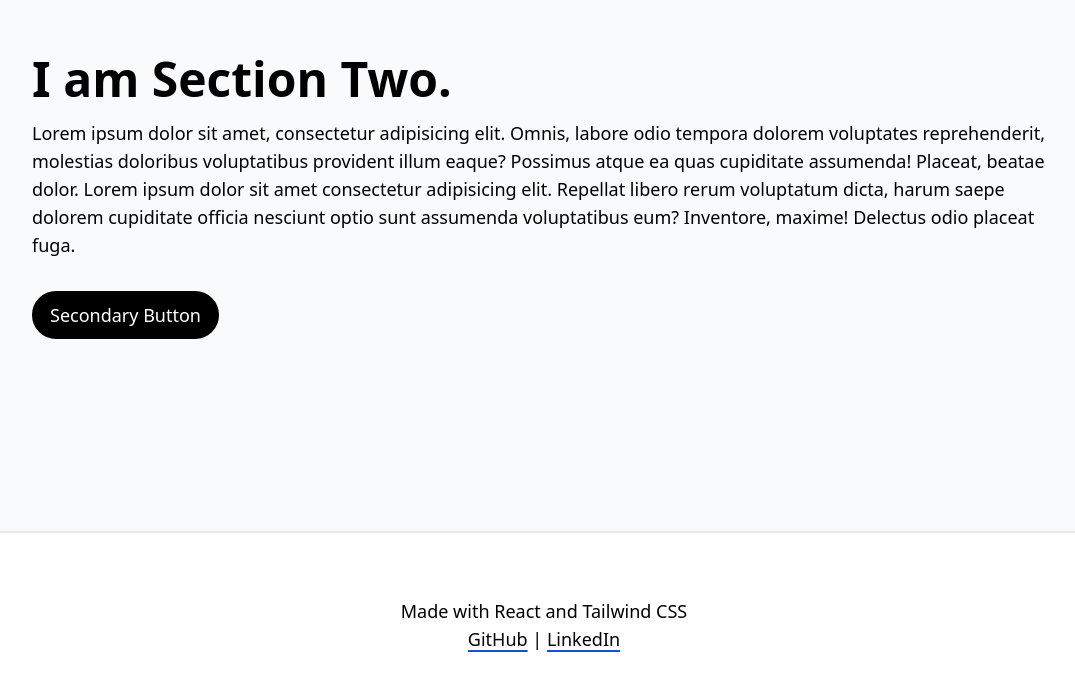
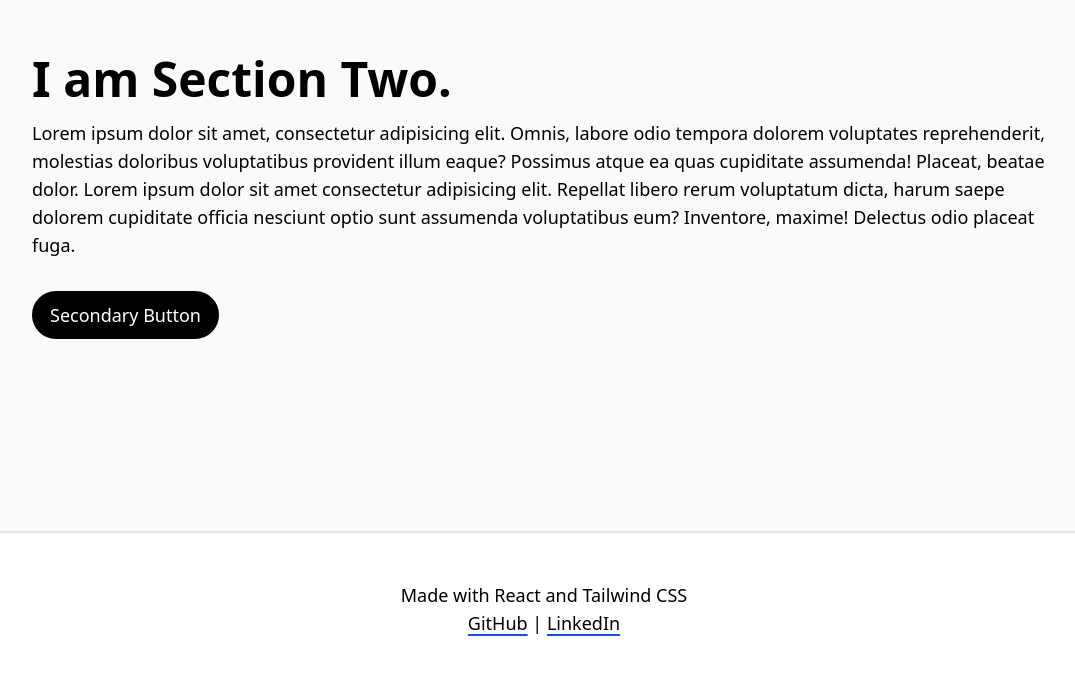
Before and after one commit to dj4815/hello, a React (Vite) app: page / in a window 1280 px wide. Shown: the part 1819-2510 px from the top of the page, without its empty margins (96-1171 px from the left). Built offline with nearby package versions, Linux system fonts and the light colour scheme.

Commit message:
small footer change

```diff
--- a/src/components/Footer.jsx
+++ b/src/components/Footer.jsx
@@ -2,7 +2,7 @@ import React from "react";
 
 export default function Footer() {
   return (
-    <div className="container-2xl text-center text-lg bg-white p-16 border-t-2 2xl:mt-12">
+    <div className="container-2xl text-center text-lg bg-white p-12 border-t-2 2xl:mt-12">
       <p>Made with React and Tailwind CSS</p>
       <p>
         <a
```
